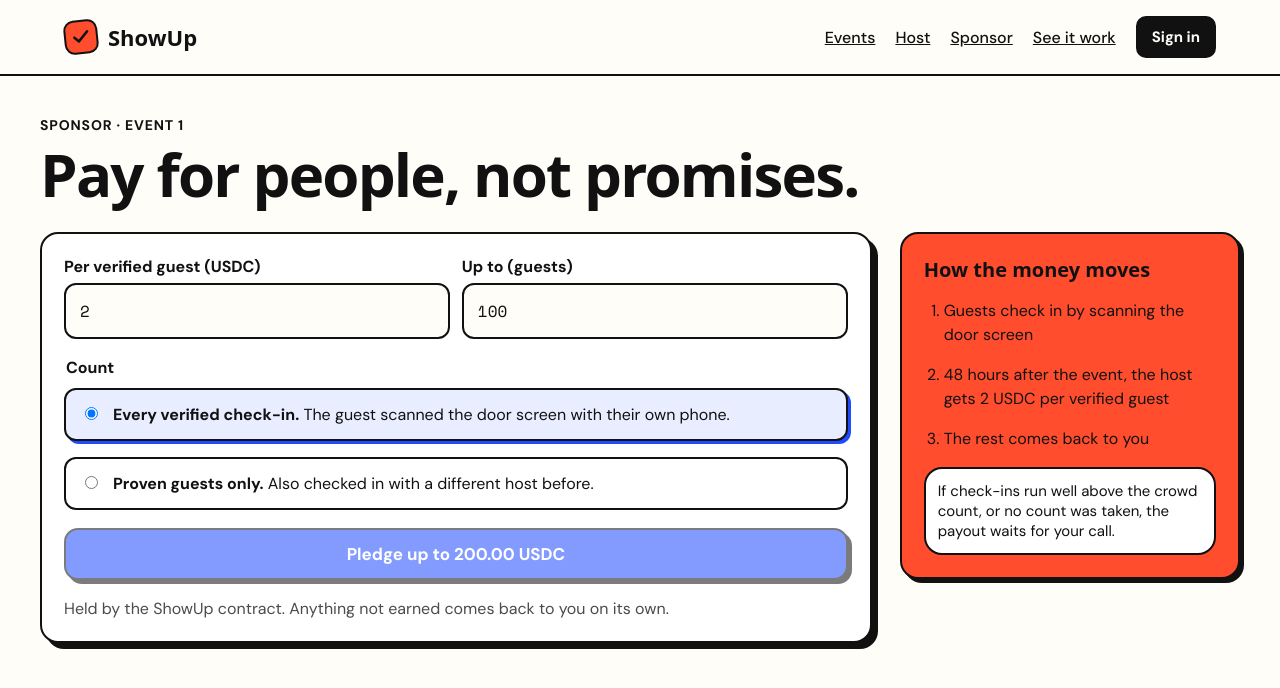
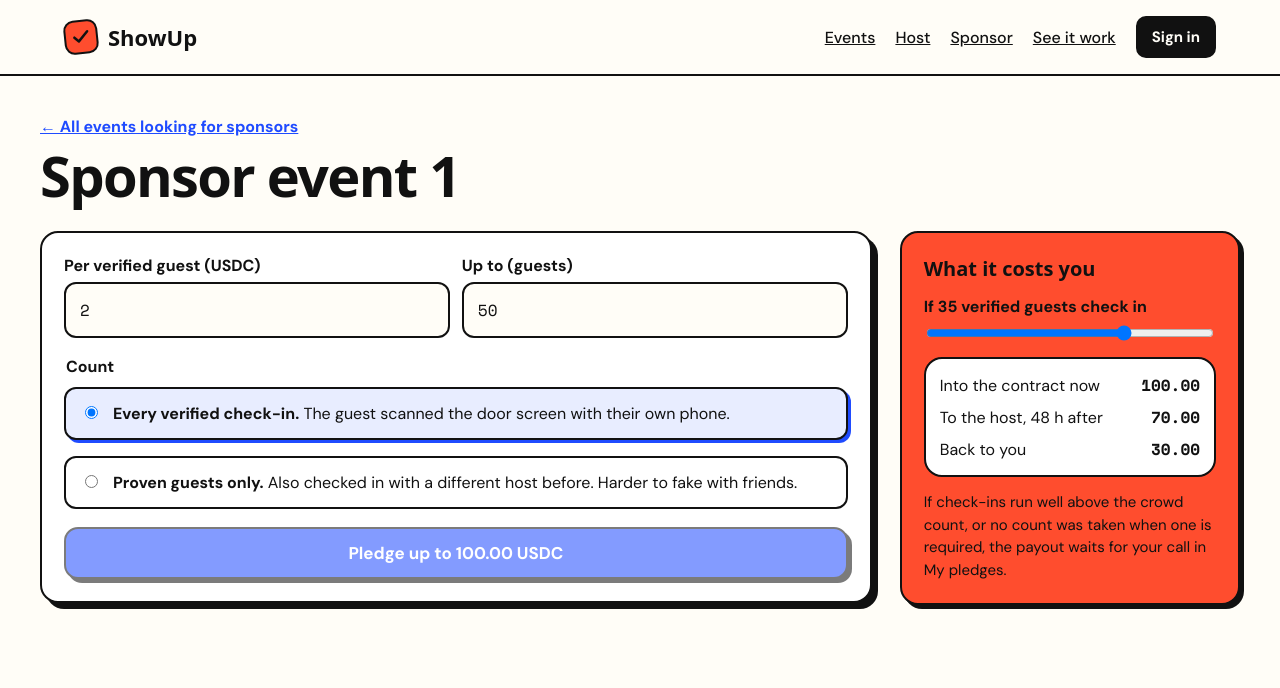
Before and after one commit to Don-Vicks/showup, a Next.js app in the folder web/: page /e/1/sponsor in a window 1280 px wide. Shown: the top 688 px of the page. Built offline with nearby package versions, Linux system fonts and the light colour scheme; no server answers; a web font is replaced by a local one.

Commit message:
feat(web): sponsor browse page and a pledge page with the event in view
/sponsor lists upcoming events with crowd so far and the host record.
The pledge page shows the event and works out what goes to the host and
what comes back for a chosen turnout.

```diff
--- a/web/app/e/[id]/sponsor/page.tsx
+++ b/web/app/e/[id]/sponsor/page.tsx
@@ -3,33 +3,49 @@
 import Link from "next/link";
 import { use, useEffect, useState } from "react";
 import { txUrl } from "@/lib/config";
-import { formatUsdc, parseUsdc, pledgeTransactions, view, type ShowUpEvent } from "@/lib/near";
+import { formatWhen } from "@/lib/format";
+import { formatUsdc, getEvent, hostRecord, listEvents, parseUsdc, pledgeTransactions, type EventCard, type HostRecord } from "@/lib/near";
 import { useWallet } from "@/lib/wallet";
+import { Cover } from "../../../Cover";
 
 export default function SponsorPage({ params }: { params: Promise<{ id: string }> }) {
   const eventId = Number(use(params).id);
   const { account, signIn, send, busy } = useWallet();
-  const [event, setEvent] = useState<ShowUpEvent | null>(null);
+  const [event, setEvent] = useState<EventCard | null>(null);
+  const [record, setRecord] = useState<HostRecord | null>(null);
   const [rate, setRate] = useState("2");
-  const [cap, setCap] = useState("100");
+  const [cap, setCap] = useState("50");
+  const [turnout, setTurnout] = useState<number | null>(null);
   const [provenOnly, setProvenOnly] = useState(false);
   const [state, setState] = useState<{ kind: "idle" } | { kind: "working" } | { kind: "done"; tx: string | null } | { kind: "failed"; message: string }>({ kind: "idle" });
 
   useEffect(() => {
-    view<ShowUpEvent | null>("get_event", { event_id: eventId }).then(setEvent).catch(() => setEvent(null));
+    getEvent(eventId).then(setEvent).catch(() => setEvent(null));
   }, [eventId, state.kind]);
+  useEffect(() => {
+    if (!event) return;
+    listEvents().then((all) => hostRecord(event.host, all)).then(setRecord).catch(() => {});
+  }, [event]);
 
-  let total = "0";
+  const capN = Math.max(0, Math.floor(Number(cap) || 0));
+  let rateBase = 0n;
   try {
-    total = (BigInt(parseUsdc(rate)) * BigInt(Number(cap) || 0)).toString();
+    rateBase = BigInt(parseUsdc(rate));
   } catch {}
+  const total = rateBase * BigInt(capN);
+  const maxTurnout = event ? Math.max(capN, event.tickets, 1) : capN;
+  const guests = Math.min(turnout ?? Math.round((event?.tickets || capN) * 0.7), maxTurnout);
+  const toHost = rateBase * BigInt(Math.min(guests, capN));
+  const back = total - toHost;
+  const ended = event ? Date.now() >= event.params.ends_at_ms : false;
+  const mine = event && account ? event.pledges.filter((p) => p.sponsor === account) : [];
 
   const pledge = async () => {
     setState({ kind: "working" });
     try {
       const a = account ?? (await signIn());
       if (!a) return setState({ kind: "idle" });
-      const tx = await send(pledgeTransactions(a, eventId, parseUsdc(rate), Number(cap), provenOnly));
+      const tx = await send(pledgeTransactions(a, eventId, parseUsdc(rate), capN, provenOnly));
       setState({ kind: "done", tx });
     } catch (e) {
       setState({ kind: "failed", message: e instanceof Error ? e.message : String(e) });
@@ -39,9 +55,29 @@ export default function SponsorPage({ params }: { params: Promise<{ id: string }
   return (
     <main className="wrap page">
       <div className="stack" style={{ gap: 10 }}>
-        <span className="eyebrow">Sponsor · {event?.params.title ?? `Event ${eventId}`}</span>
-        <h1 className="display" style={{ fontSize: "clamp(34px, 5vw, 60px)" }}>Pay for people, not promises.</h1>
+        <Link href="/sponsor" style={{ fontWeight: 700 }}>← All events looking for sponsors</Link>
+        <h1 className="display" style={{ fontSize: "clamp(32px, 5vw, 56px)" }}>Sponsor {event?.params.title ?? `event ${eventId}`}</h1>
       </div>
+
+      {event && (
+        <section className="card shadow row" style={{ padding: 0, overflow: "hidden", alignItems: "stretch", gap: 0 }}>
+          <div style={{ flex: "1 1 320px", minWidth: 0 }}>
+            <Cover event={event} details={event.details} height={210} />
+          </div>
+          <div className="stack" style={{ flex: "1 1 360px", padding: 22, gap: 10 }}>
+            <span className="muted">{formatWhen(event.params.starts_at_ms)} · {event.params.venue}</span>
+            <span>Hosted by <b>{event.details?.host_name || event.host}</b></span>
+            {event.details?.description && <span style={{ lineHeight: 1.5 }}>{event.details.description.split("\n")[0]}</span>}
+            <div className="row" style={{ gap: 8 }}>
+              <span className="pill">{event.tickets}/{event.params.capacity} committed so far</span>
+              <span className="pill">{record ? (record.hosted ? `${record.hosted} past events, ${record.verified} verified guests` : "First event by this host") : "Host record…"}</span>
+              <span className="pill">{event.params.require_headcount ? "Crowd count required" : "No crowd count required"}</span>
+            </div>
+            <Link href={`/e/${eventId}`} style={{ fontWeight: 700 }}>Event page</Link>
+          </div>
+        </section>
+      )}
+
       <div className="split">
         <section className="main-col card shadow-lg stack" style={{ gap: 18 }}>
           <div className="fields">
@@ -56,29 +92,36 @@ export default function SponsorPage({ params }: { params: Promise<{ id: string }
             </label>
             <label className="choice" data-on={provenOnly}>
               <input type="radio" name="count" checked={provenOnly} onChange={() => setProvenOnly(true)} />
-              <span><b>Proven guests only.</b> Also checked in with a different host before.</span>
+              <span><b>Proven guests only.</b> Also checked in with a different host before. Harder to fake with friends.</span>
             </label>
           </fieldset>
-          <button type="button" className="btn btn-primary" onClick={pledge} disabled={busy || state.kind === "working" || total === "0" || !event || event.cancelled}>
-            {state.kind === "working" ? "Confirm in your wallet…" : `Pledge up to ${formatUsdc(total)} USDC`}
+          <button type="button" className="btn btn-primary" onClick={pledge} disabled={busy || state.kind === "working" || total === 0n || !event || event.cancelled || ended}>
+            {state.kind === "working" ? "Confirm in your wallet…" : ended ? "This event has ended" : `Pledge up to ${formatUsdc(total)} USDC`}
           </button>
           {state.kind === "failed" && <p className="error" style={{ margin: 0 }}>{state.message}</p>}
           {state.kind === "done" && (
             <p className="ok" style={{ margin: 0 }}>
-              Pledged. {state.tx && <a href={txUrl(state.tx)} target="_blank" rel="noreferrer">See the transaction</a>} · <Link href={`/e/${eventId}`}>Back to the event</Link>
+              Pledged. {state.tx && <a href={txUrl(state.tx)} target="_blank" rel="noreferrer">See the transaction</a>} · <Link href="/me#pledges">My pledges</Link>
             </p>
           )}
-          <span className="muted">Held by the ShowUp contract. Anything not earned comes back to you on its own.</span>
+          {mine.length > 0 && (
+            <span className="ok">You&apos;ve pledged here: {mine.map((p) => `${formatUsdc(p.rate)} × up to ${p.cap}${p.done ? `, paid ${formatUsdc(p.paid_to_host)} to the host` : ""}`).join("; ")}.</span>
+          )}
         </section>
+
         <aside className="side-col stack">
-          <div className="card block-tomato shadow stack">
-            <span className="h2" style={{ fontSize: 20 }}>How the money moves</span>
-            <ol style={{ margin: 0, paddingLeft: 20, lineHeight: 1.5 }} className="stack">
-              <li>Guests check in by scanning the door screen</li>
-              <li>48 hours after the event, the host gets {rate} USDC per verified guest</li>
-              <li>The rest comes back to you</li>
-            </ol>
-            <span className="card" style={{ padding: 12, fontSize: 15 }}>If check-ins run well above the crowd count, or no count was taken, the payout waits for your call.</span>
+          <div className="card block-tomato shadow stack" style={{ gap: 14 }}>
+            <span className="h2" style={{ fontSize: 20 }}>What it costs you</span>
+            <label className="stack" style={{ gap: 6, fontWeight: 700 }}>
+              If {guests} {provenOnly ? "proven" : "verified"} guest{guests === 1 ? "" : "s"} check in
+              <input type="range" min={0} max={maxTurnout} value={guests} onChange={(e) => setTurnout(Number(e.target.value))} aria-label="Expected verified guests" />
+            </label>
+            <div className="card stack" style={{ gap: 8, padding: 14 }}>
+              <span className="row" style={{ justifyContent: "space-between" }}><span>Into the contract now</span><b className="mono">{formatUsdc(total)}</b></span>
+              <span className="row" style={{ justifyContent: "space-between" }}><span>To the host, 48 h after</span><b className="mono">{formatUsdc(toHost)}</b></span>
+              <span className="row" style={{ justifyContent: "space-between" }}><span>Back to you</span><b className="mono">{formatUsdc(back)}</b></span>
+            </div>
+            <span style={{ fontSize: 15, lineHeight: 1.5 }}>If check-ins run well above the crowd count, or no count was taken when one is required, the payout waits for your call in My pledges.</span>
           </div>
         </aside>
       </div>
```
Also changed, not shown: web/app/sponsor/page.tsx (added, +81 -0 lines).
